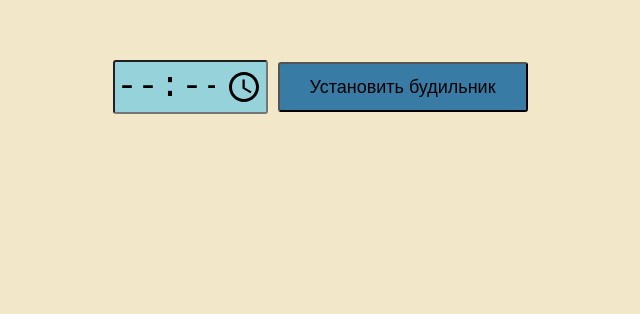
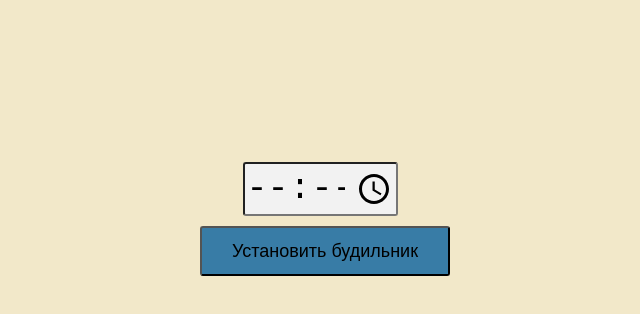
Before and after one commit to ivan594/alarmClockApp, a plain HTML site: page index.html in a window 1280 px wide. Shown: the part 138-452 px from the top of the page, without its empty margins (320-960 px from the left). Drawn offline with Linux system fonts and the light colour scheme.

Commit message:
element styles changed

```diff
--- a/style.css
+++ b/style.css
@@ -6,6 +6,7 @@ body {
     display: flex;
     justify-content: center;
     align-items: center;
+    flex-direction: column;
     min-width: 150px;
     min-height: 150px;
     margin-top: 150px;
@@ -15,8 +16,10 @@ body {
     width: 150px;
     height: 50px;
     font-size: 35px;
-    background-color:#96D2D9;
+    background-color:#F2F2F2;
     border-radius: 3px;
+    margin-bottom: 10px;
+    margin-top: 150px;
 }
 
 .button {
```
